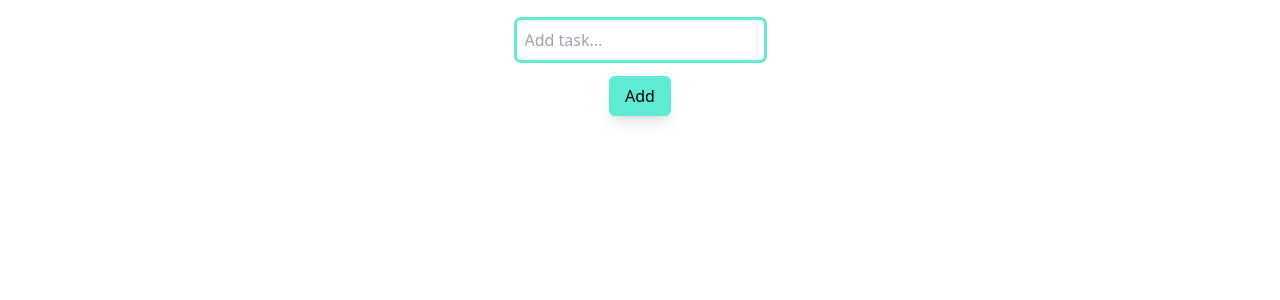
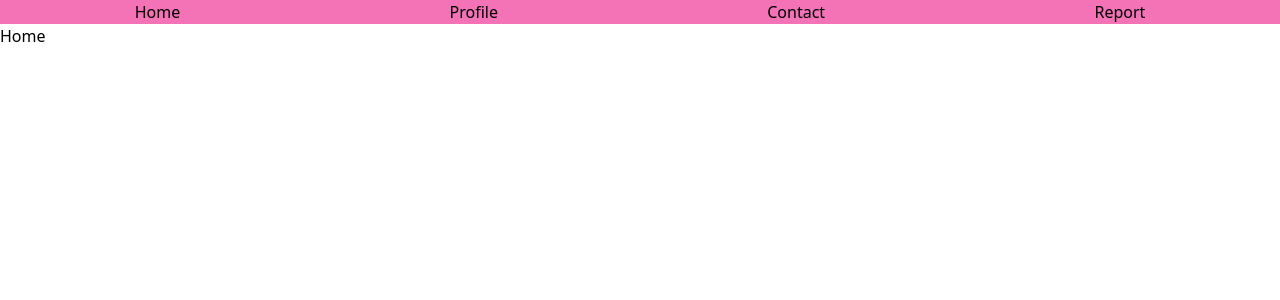
Before and after one commit to Krishrx/React-practice, a React (Create React App) app: page / in a window 1280 px wide. Shown: the top 300 px of the page. Built offline with nearby package versions, Linux system fonts and the light colour scheme.

Commit message:
learned routing

```diff
--- a/src/App.js
+++ b/src/App.js
@@ -6,7 +6,8 @@ import Register from './components/FetchCountryTask/pages/Register';
 import Error from './components/FetchCountryTask/pages/Error';
 import { BrowserRouter, Route, Routes } from 'react-router-dom';
 //import Main from './components/HexColorGenerator/Main';
-import Main from './components/useReducer/Main'
+// import Main from './components/useReducer/Main'
+import Main from './components/Router/Main'
 function App() {
 
   return (
@@ -24,7 +25,8 @@ function App() {
         </Routes>
       </BrowserRouter> */}
       {/* <Main/> */}
-      <Main/>
+      {/* <Main/> */}
+        <Main />
     </>
   );
 }
--- /dev/null
+++ b/src/components/Router/Main.jsx
@@ -0,0 +1,104 @@
+import React from 'react'
+import { BrowserRouter,Routes,Route,Link,Outlet } from 'react-router-dom'
+function Main() {
+  return (
+      <div>
+          <BrowserRouter>
+              <Routes>
+                <Route path='/' element={<NavBar/>}>
+                  <Route index element={<Home/>} />
+                    <Route path='profile' element={<Profile />}>
+                          <Route path='view' element={<ViewProfile />} />
+                          <Route path="edit" element={<EditProfile />} />
+                    </Route>
+                  <Route path='contact' element={<Contact/>} />
+                  <Route path='report' element={<Report />} />
+                </Route>
+              </Routes>
+          </BrowserRouter>
+    </div>
+  )
+}
+
+export function NavBar() {
+
+    return (
+        <div>
+            <nav>
+            <ul className='flex justify-around bg-pink-400'>
+                <li>
+                    <Link to="/">Home</Link>
+                </li>
+                <li>
+                    <Link to="/profile">Profile</Link>
+                </li>
+                <li>
+                    <Link to="/contact">Contact</Link>
+                </li>
+                <li>
+                    <Link to="/report">Report</Link>
+                </li>
+            </ul>
+            </nav>
+            <Outlet/>
+        </div>
+    )
+}
+
+export function Home() {
+    return (
+        <div>
+            Home
+        </div>
+    )
+}
+
+export function Profile() {
+    return (
+        <div>
+            Profile
+            <ul className='flex justify-around bg-orange-400'>
+                <li><Link to={'/profile/view'}>View Profile</Link></li>
+                <li><Link to={'/profile/edit'}>Edit Profile</Link></li>
+            </ul>
+            <Outlet />
+            {/* this line is must to nest route */}
+        </div>
+    )
+}
+
+export function Contact() {
+    return (
+        <div>
+            Contact
+        </div>
+    )
+}
+
+export function Report() {
+    return (
+        <div>
+            Report
+        </div>
+    )
+}
+
+export function ViewProfile() {
+    return (
+        <div>
+            in ViewProfile
+        </div>
+    )
+}
+
+export function EditProfile() {
+    return (
+        <div>
+            in EditProfile
+        </div>
+    )
+}
+
+
+
+export default Main
--- a/src/components/useReducer/Main.jsx
+++ b/src/components/useReducer/Main.jsx
@@ -75,6 +75,7 @@ function Main() {
     //       <Button btnLabelText={'-'} fn={handleSub}/>
       // </div>
       <div className='flex flex-col justify-center items-center m-5'>
+          <div>{process.env.REACT_APP_LOGIN_ID}</div>
           <input type="text" ref={inputRef} className='outline p-2 rounded outline-teal-300' placeholder={'Add task...'} onChange={handleTask}/>
           <Button btnLabelText={'Add'} customStyle={'bg-teal-300 m-4'} fn={handleSubmit} />
           <div>
```
